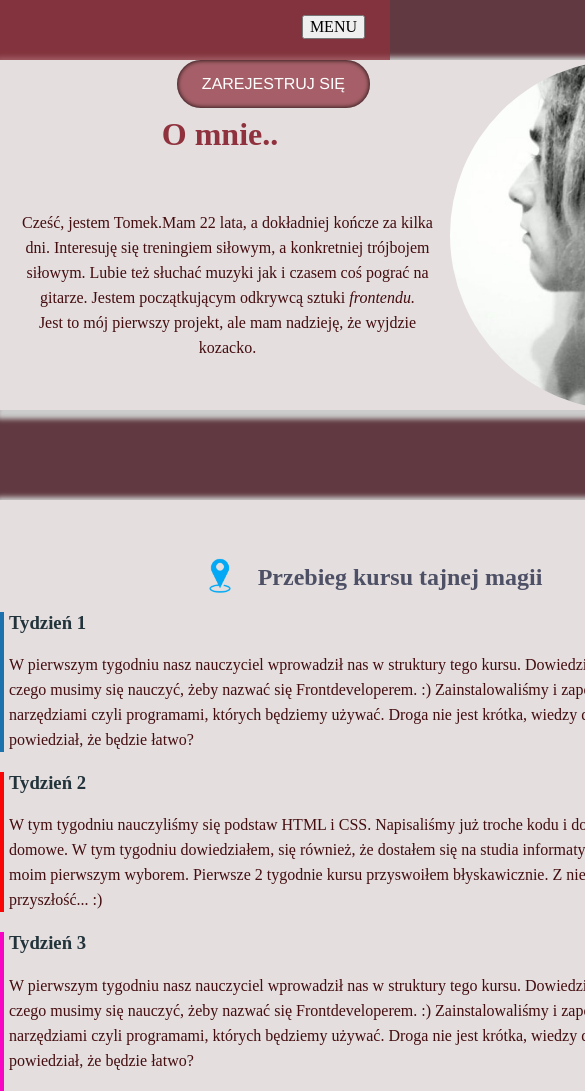
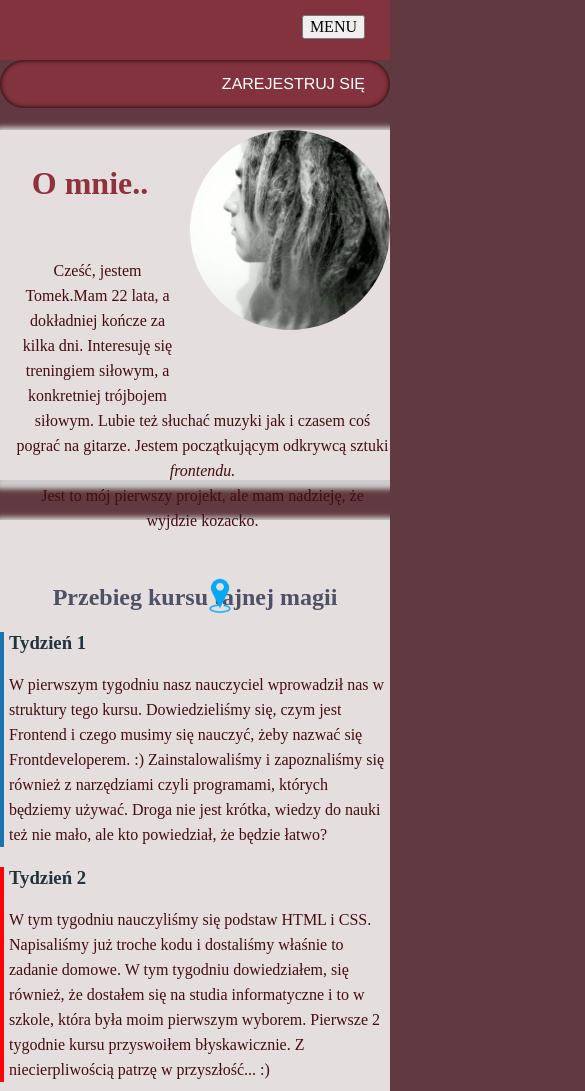
Before and after one commit to tomasz-klos/homepage, a plain HTML site: page index.html in a window 390 px wide. Shown: the top 1091 px of the page, 585 px wide, since content can reach past the window. Drawn offline with Linux system fonts and the light colour scheme.

Commit message:
mobile page

```diff
--- a/styles/style.css
+++ b/styles/style.css
@@ -15,7 +15,7 @@ html {
 .header {
   background: rgba(144, 50, 61, 0.733);
   padding: 17px;
-  margin-bottom: 30px;
+  margin-bottom: 0px;
   min-height: 60px;
   position: fixed;
   top: 0;
@@ -30,6 +30,7 @@ html {
 
 .navigation--open {
   display: block;
+  line-height: 25px;
 }
 
 .navigation__link {
@@ -48,10 +49,6 @@ html {
 }
 
 .header-div {
-  grid-area: sidemenu;
-  grid-row: 1 / 2;
-  position: absolute;
-  right: 20px;
 }
 
 .header-div__register {
@@ -72,12 +69,6 @@ html {
 
 .main {
   width: 100%;
-  display: grid;
-  grid-template-areas: "divfb article sidemenu"
-  ". section aside"
-  ". section2 .";
-  grid-template-columns: 1fr 3fr 1fr;
-  grid-template-rows: 220px 220px 700px;
   margin: 60px auto 0;
 }
 
@@ -101,8 +92,8 @@ html {
 
 .about-me__image {
   border-radius: 270px;
-  width: 350px;
-  height: 350px;
+  width: 200px;
+  height: 200px;
   float: right;
   display: block;
   margin-left: 10px;
@@ -121,8 +112,8 @@ html {
   background: #e4dedf;
   margin-bottom: 25px;
   grid-area: section;
-  grid-row-start: 4;
-  width: 800px;
+  grid-row-start: 7;
+  width: 100%;
   -webkit-box-shadow: 3px 3px 5px 6px #ccc;  /* Safari 3-4, iOS 4.0.2 - 4.2, Android 2.3+ */
   -moz-box-shadow:    3px 3px 5px 6px #ccc;  /* Firefox 3.5 - 3.6 */
   box-shadow:         3px 3px 5px 6px #ccc;
@@ -333,6 +324,8 @@ html {
 }
 
 @media (min-width: 768px) {
+
+
   .navigation {
     display: flex;
     flex-direction: row;
@@ -387,5 +380,20 @@ html {
     width: 800px;
   }
 
+  .frontent-road {
+    width: 800px;
+  }
+
+  .hamburger {
+    display: none;
+  }
+
+  .header-div {
+    grid-area: sidemenu;
+    grid-row: 1 / 2;
+    position: absolute;
+    right: 20px;
+  }
+
 
 }
```
